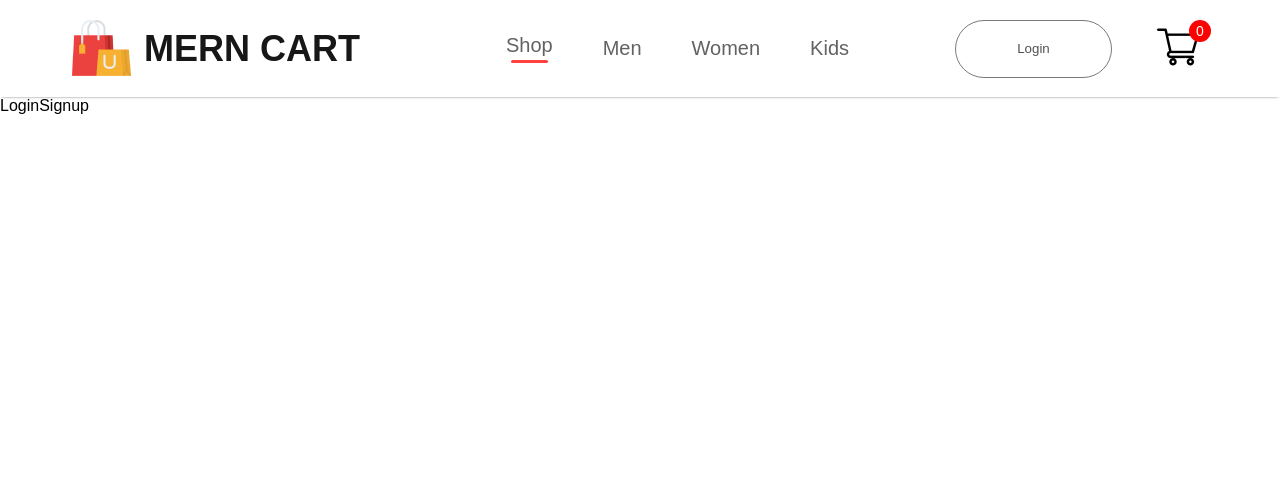
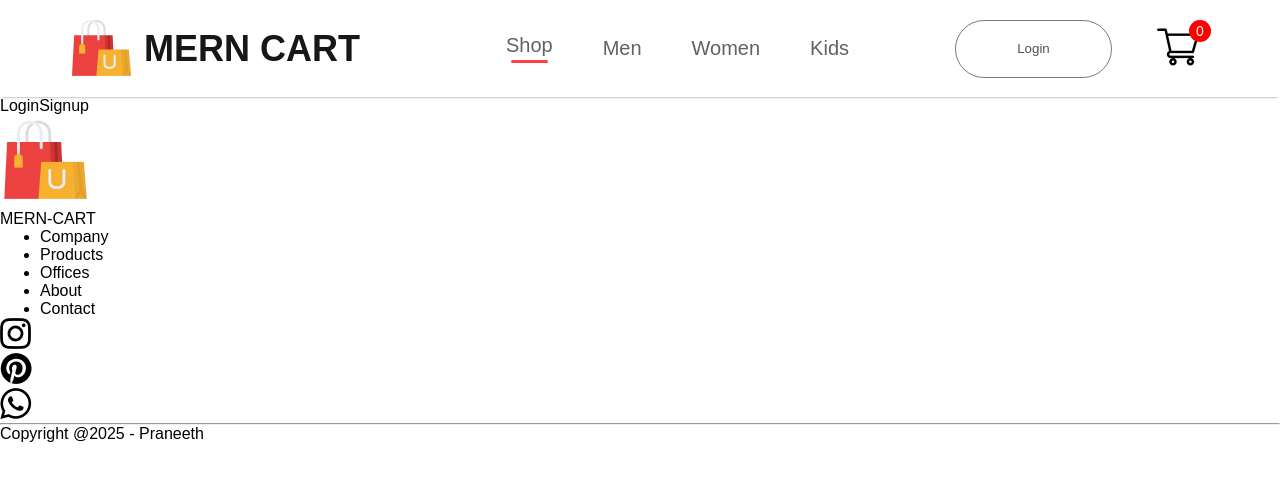
Before and after one commit to PraneethBunny123/MERN-Cart, a React (Vite) app in the folder frontend/: page /login in a window 1280 px wide. Shown: the top 480 px of the page. Built offline with nearby package versions, Linux system fonts and the light colour scheme.

Commit message:
Added Footer component and its outline

```diff
--- a/frontend/src/App.jsx
+++ b/frontend/src/App.jsx
@@ -6,6 +6,7 @@ import ShopCategory from "./pages/ShopCategory"
 import Product from "./pages/Product"
 import Cart from "./pages/Cart"
 import LoginSignup from "./pages/LoginSignup"
+import Footer from "./components/Footer/Footer"
 
 function App() {
     return (
@@ -23,6 +24,7 @@ function App() {
                     <Route path="/cart" element={<Cart />}/>
                     <Route path="/login" element={<LoginSignup />}/>
                 </Routes>
+                <Footer />
             </BrowserRouter>
         </div>
     )
--- /dev/null
+++ b/frontend/src/components/Footer/Footer.jsx
@@ -0,0 +1,38 @@
+import './Footer.css'
+import footer_logo from "../../Assets/Frontend_Assets/logo_big.png"
+import instagram_icon from "../../Assets/Frontend_Assets/instagram_icon.png"
+import pinterest_icon from "../../Assets/Frontend_Assets/pinterest_icon.png"
+import whatsapp_icon from "../../Assets/Frontend_Assets/whatsapp_icon.png"
+
+export default function Footer() {
+    return (
+        <div className='footer'>
+            <div className='footer-logo'>
+                <img src={footer_logo} alt=''/>
+                <p>MERN-CART</p>
+                <ul className='footer-links'>
+                    <li>Company</li>
+                    <li>Products</li>
+                    <li>Offices</li>
+                    <li>About</li>
+                    <li>Contact</li>
+                </ul>
+                <div className='footer-social-icons'>
+                    <div className='footer-icons-container'>
+                        <img src={instagram_icon} alt=''/>
+                    </div>
+                    <div className='footer-icons-container'>
+                        <img src={pinterest_icon} alt=''/>
+                    </div>
+                    <div className='footer-icons-container'>
+                        <img src={whatsapp_icon} alt=''/>
+                    </div>
+                </div>
+                <div className='footer-copyright'>
+                    <hr />
+                    <p>Copyright @2025 - Praneeth</p>
+                </div>
+            </div>
+        </div>
+    )
+}
```
Also changed, not shown: frontend/src/Assets/Frontend_Assets/pinterest_icon.png (renamed from frontend/src/Assets/Frontend_Assets/pintester_icon.png), frontend/src/components/Footer/Footer.css (added).
